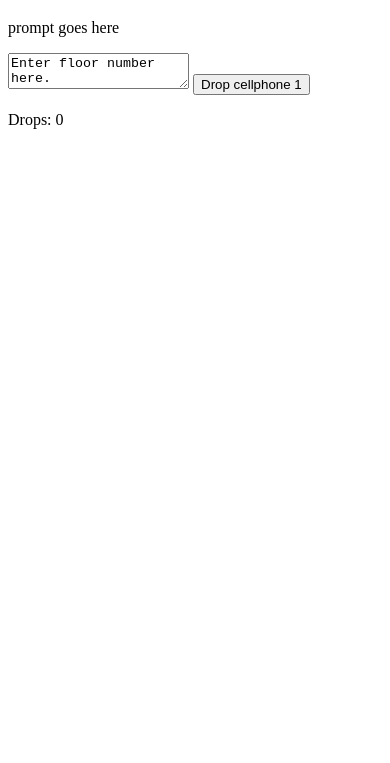
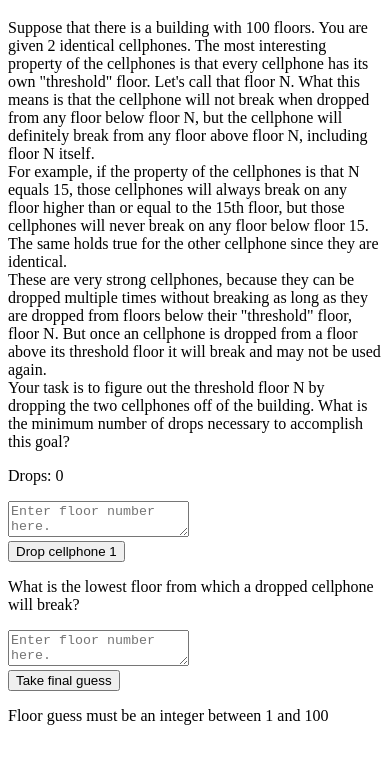
Before and after one commit to dglauber1/dglauber1.github.io-2016-outdated, a plain HTML site: page cellphones.html in a window 390 px wide. Both pictures are taken after a click on the button "Drop cellphone 1". Shown: the part 61-824 px from the top of the page. Drawn offline with nearby package versions, Linux system fonts and the light colour scheme.

Commit message:
wrote the barebones html and javascript for the cellphone puzzle.

```diff
--- a/cellphone-puzzle.js
+++ b/cellphone-puzzle.js
@@ -1,17 +1,80 @@
 var buildingHeight = 100;
-var maxDropFloor = buildingHeight;//the maximum floor at which it might break
-var minDropFloor = 1;//the minimum floor at which it might break
+var maxDropFloor = buildingHeight;//the maximum floor at which it might first break
+var minDropFloor = 1;//the minimum floor at which it might first break
 var cellPhoneOneBroken = false;
 var cellPhoneTwoBroken = false;
+var guesses = 0;
 
-//
 function handleGuess() {
+	if (cellPhoneTwoBroken) {
+		return;
+	}
+	var floorGuess = $("#guess-input").val();
+	$("#guess-input").val("");
+	var floorGuessNum = Number.parseFloat(floorGuess);
+	if (!Number.isInteger(floorGuessNum) || floorGuessNum < 1 || floorGuessNum > 100) {
+		$("#error").text("Floor guess must be an integer between 1 and 100");
+		return;
+	}
+	$("#error").text("");
+	$("#num-drops").text("Drops: " + ++guesses);
+	if (cellPhoneOneBroken && !cellPhoneTwoBroken && floorGuessNum > minDropFloor) {
+
+		$("#feedback").append("<br>Cell phone 2 broke on floor " + floorGuessNum);
+		cellPhoneTwoBroken = true;
+		maxDropFloor = floorGuessNum;
+		$("#drop-phone").hide();
+		$("#guess-input").hide();
+	} else if (doesBreak(floorGuessNum)) {
+		if (!cellPhoneOneBroken) {
+			$("#feedback").text("Cell phone 1 broke on floor " + floorGuessNum);
+			$("#drop-phone").html("Drop cellphone 2");
+			cellPhoneOneBroken = true;
+			maxDropFloor = floorGuessNum;
+		} else if (!cellPhoneTwoBroken) {
+			$("#feedback").append("<br>Cell phone 2 broke on floor " + floorGuessNum);
+			cellPhoneTwoBroken = true;
+			$("#drop-phone").hide();
+			$("#guess-input").hide();
+		}
+	} else {
+		$("#feedback").append("<br>Cellphone didn't break at floor " + floorGuess);
+		if (minDropFloor < floorGuessNum + 1) {
+			minDropFloor = floorGuessNum + 1;
+		}
+	}
+}
+
+function handleFinalGuess() {
+	var finalGuess = $("#final-guess").val();
+	var finalGuessNum = Number.parseFloat(finalGuess);
+	if (!Number.isInteger(finalGuessNum) || finalGuessNum < 1 || finalGuessNum > 100) {
+		$("#error").text("Final guess must be an integer between 1 and 100");
+		return;
+	}
+	$("#error").text("");
+	$("#final-guess").hide();
+	$(":button").hide();
+	$("#final-prompt").hide();
+	$("#drop-phone").hide();
+	$("#guess-input").hide();
+	$("#feedback").append("<br>You guessed that the threshold is floor " + finalGuess);
+	if (guessedRight(finalGuess)) {
+		$("#feedback").append("<br>Correct! Floor " + minDropFloor + " is the lowest floor at which a dropped cellphone will break.");
+		$("#feedback").append("<br>You managed to figure this out in " + guesses + " guesses. Could it be done in less?");
+	} else {
+		$("#feedback").append("<br>Incorrect. The lowest floor at which a dropped cellphone will break is floor ");
+		if (minDropFloor == finalGuess) {
+			$("#feedback").append(minDropFloor + 1);
+		} else {
+			$("#feedback").append(finalGuess - 1);
+		}
+	}
+}
 
 
-}
-
 //returns a boolean
-function doesBreak() {
+function doesBreak(currDropFloor) {
 	if (currDropFloor < minDropFloor) {
 		return false;
 	}
--- a/cellphones.html
+++ b/cellphones.html
@@ -1,10 +1,25 @@
 <!DOCTYPE html>
 
+<title>Cell Puzzle</title>
+<script src="jquery-3.0.0.min.js"></script>
 <script src="cellphone-puzzle.js"></script>
-<title>Cell Puzzle</title>
+
 <h1> Cell phone puzzle! </h1>
-<p>prompt goes here</p>
-<textarea id="guessInput">Enter floor number here.</textarea>
-<button type="button" onclick="handleGuess()">Drop cellphone 1</button>
+<p id="prompt">
+Suppose that there is a building with 100 floors. You are given 2 identical cellphones. The most interesting property of the cellphones is that every cellphone has its own "threshold" floor. Let's call that floor N. What this means is that the cellphone will not break when dropped from any floor below floor N, but the cellphone will definitely break from any floor above floor N, including floor N itself.
+<br>
+For example, if the property of the cellphones is that N equals 15, those cellphones will always break on any floor higher than or equal to the 15th floor, but those cellphones will never break on any floor below floor 15. The same holds true for the other cellphone since they are identical.
+<br>
+These are very strong cellphones, because they can be dropped multiple times without breaking as long as they are dropped from floors below their "threshold" floor, floor N. But once an cellphone is dropped from a floor above its threshold floor it will break and may not be used again.
+<br>
+Your task is to figure out the threshold floor N by dropping the two cellphones off of the building. What is the minimum number of drops necessary to accomplish this goal?
+</p>
 <p id="num-drops">Drops: 0</p>
+<textarea id="guess-input" placeholder="Enter floor number here."></textarea><br>
+<button id="drop-phone" onclick="handleGuess()">Drop cellphone 1</button>
+<p id="final-prompt">What is the lowest floor from which a dropped cellphone will break?</p>
+<textarea id="final-guess" placeholder="Enter floor number here."></textarea>
+<br>
+<button onclick="handleFinalGuess()">Take final guess</button>
 <p id="feedback"></p>
+<p id="error"></p>
```
Also changed, not shown: index.html (+1 -1 lines).
